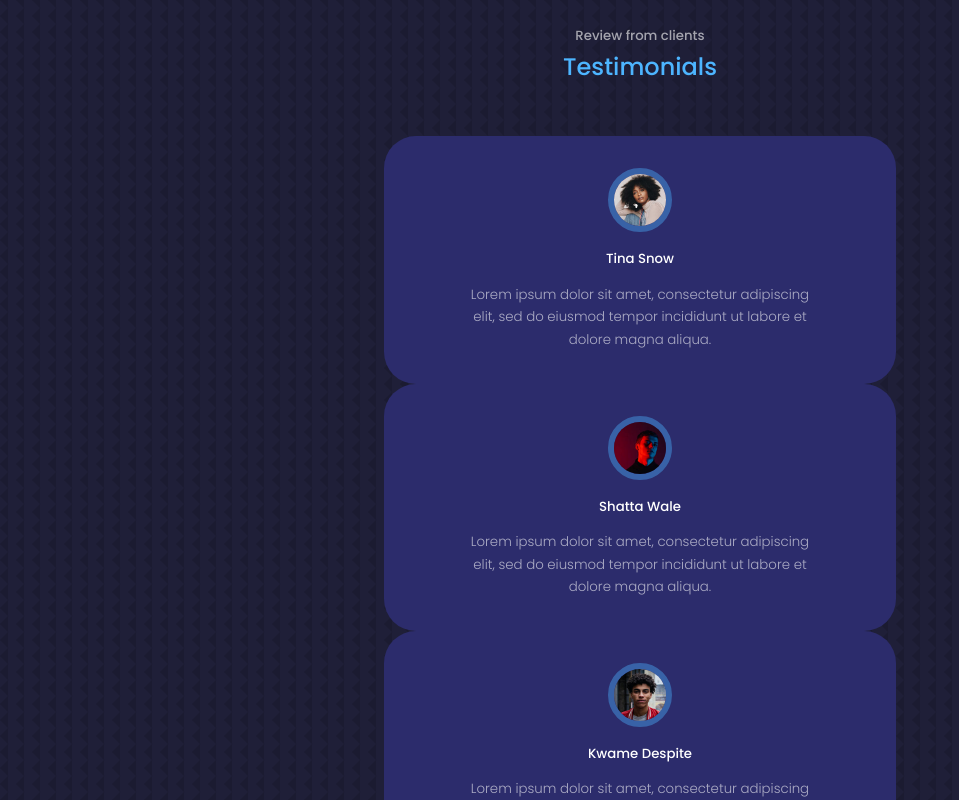
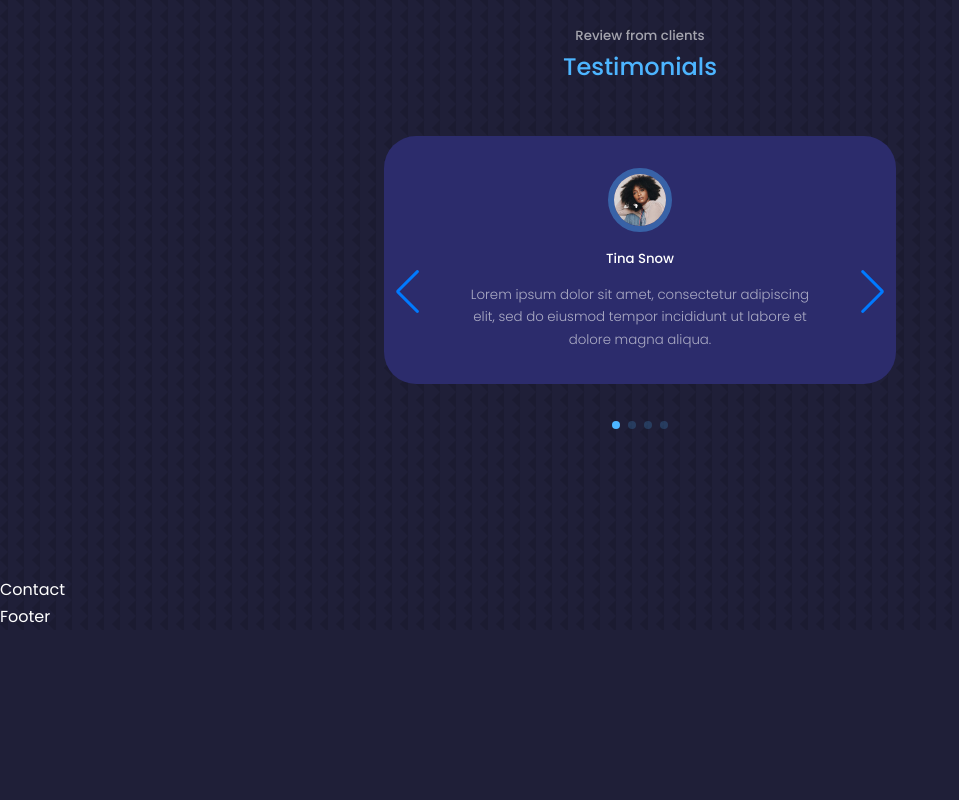
Before and after one commit to jasonkartz7/Wedding-App, a React (Create React App) app: page / in a window 1280 px wide. Shown: the part 4120-4920 px from the top of the page, without its empty margins (0-959 px from the left). After the commit the page ends 4750 px from the top, so only its background shows below. Built offline with nearby package versions, Linux system fonts and the light colour scheme.

Commit message:
JSSwiper

```diff
--- a/package.json
+++ b/package.json
@@ -10,6 +10,7 @@
     "react-dom": "^18.1.0",
     "react-icons": "^4.4.0",
     "react-scripts": "^2.1.3",
+    "swiper": "^8.2.4",
     "web-vitals": "^2.1.4"
   },
   "scripts": {
--- a/src/components/testimonials/Testimonials.jsx
+++ b/src/components/testimonials/Testimonials.jsx
@@ -4,6 +4,19 @@ import AVTR1 from '../../assets/avatar1.jpg'
 import AVTR2 from '../../assets/avatar2.jpg'
 import AVTR3 from '../../assets/avatar3.jpg'
 import AVTR4 from '../../assets/avatar4.jpg'
+
+import { Swiper } from "swiper/react/swiper.js";
+import { SwiperSlide } from "swiper/react/swiper-slide.js";
+
+// Import Swiper styles
+import "swiper/swiper.min.css";
+import "swiper/modules/pagination/pagination.min.css";
+import "swiper/modules/navigation/navigation.min.css";
+
+import { Pagination, Navigation } from "swiper";
+
+
+
 
 const data = [
   {
@@ -35,11 +48,19 @@ const Testimonials = () => {
       <h5>Review from clients</h5>
       <h2>Testimonials</h2>
 
-      <div className="container testimonials_container">
+      <Swiper slidesPerView={1}
+        spaceBetween={30}
+        loop={true}
+        pagination={{
+          clickable: true,
+        }}
+        navigation={true}
+        modules={[Pagination, Navigation]}
+        className="container testimonials_container">
         {
           data.map(({ avatar, name, review }, index) => {
             return (
-              <article key={index} className="testimonial">
+              <SwiperSlide key={index} className="testimonial">
               <div className="client_avatar">
                 <img src={avatar} />
               </div>
@@ -47,11 +68,11 @@ const Testimonials = () => {
                 <small className="client_review">
                   {review}
                 </small>
-            </article>
+            </SwiperSlide>
             )
           })
         }
-      </div>
+      </Swiper>
     </section>
   )
 }
--- a/src/components/testimonials/testimonials.css
+++ b/src/components/testimonials/testimonials.css
@@ -1,5 +1,6 @@
 .container.testimonials_container {
     width: 40%;
+    padding-bottom:  4rem;
 }
 
 .client_avatar {
@@ -27,6 +28,10 @@
     margin: 0.8rem auto 0;
 }
 
+.swiper-pagination-clickable .swiper-pagination-bullet {
+    background: var(--color-primary);
+}
+
 @media screen and (max-width: 1024px) {
 .container.testimonials_container {
     width: 60%;
```
Also changed, not shown: 1 other file (tests, documents, lock files or other folders).
